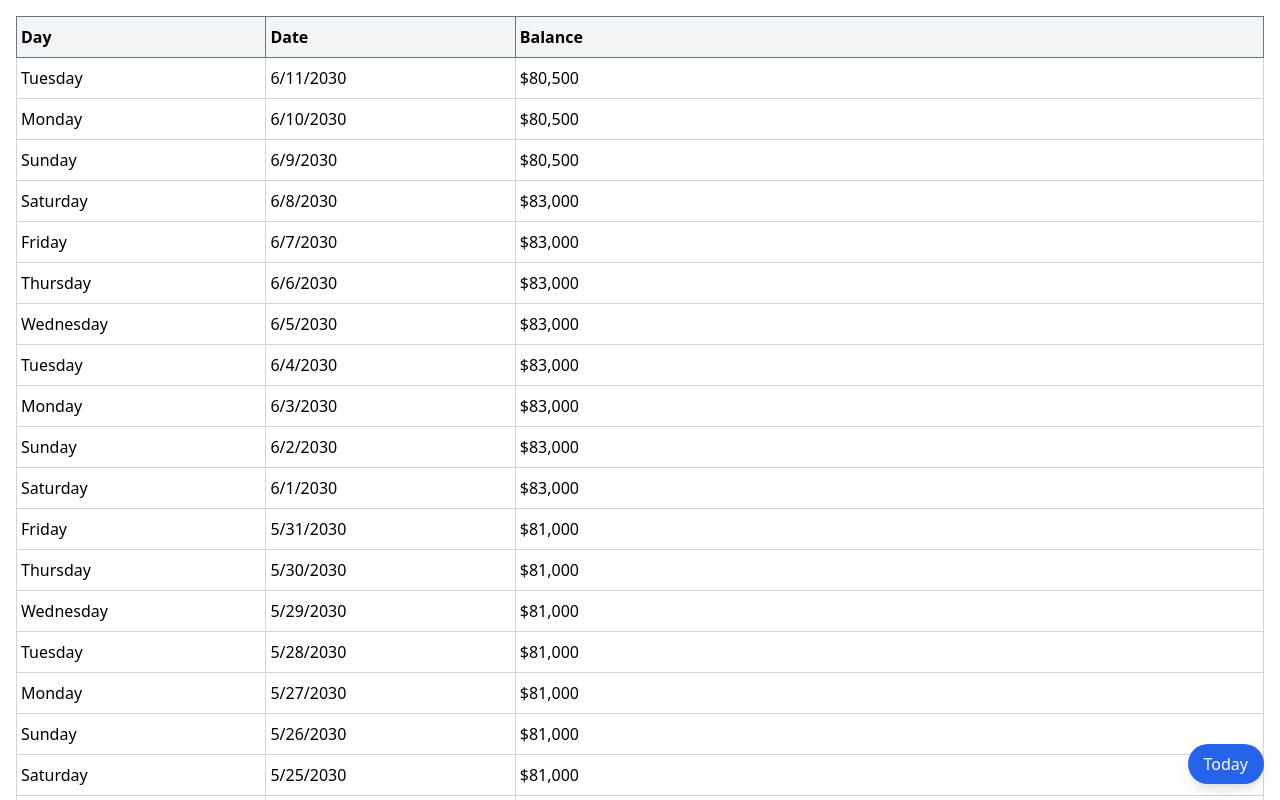
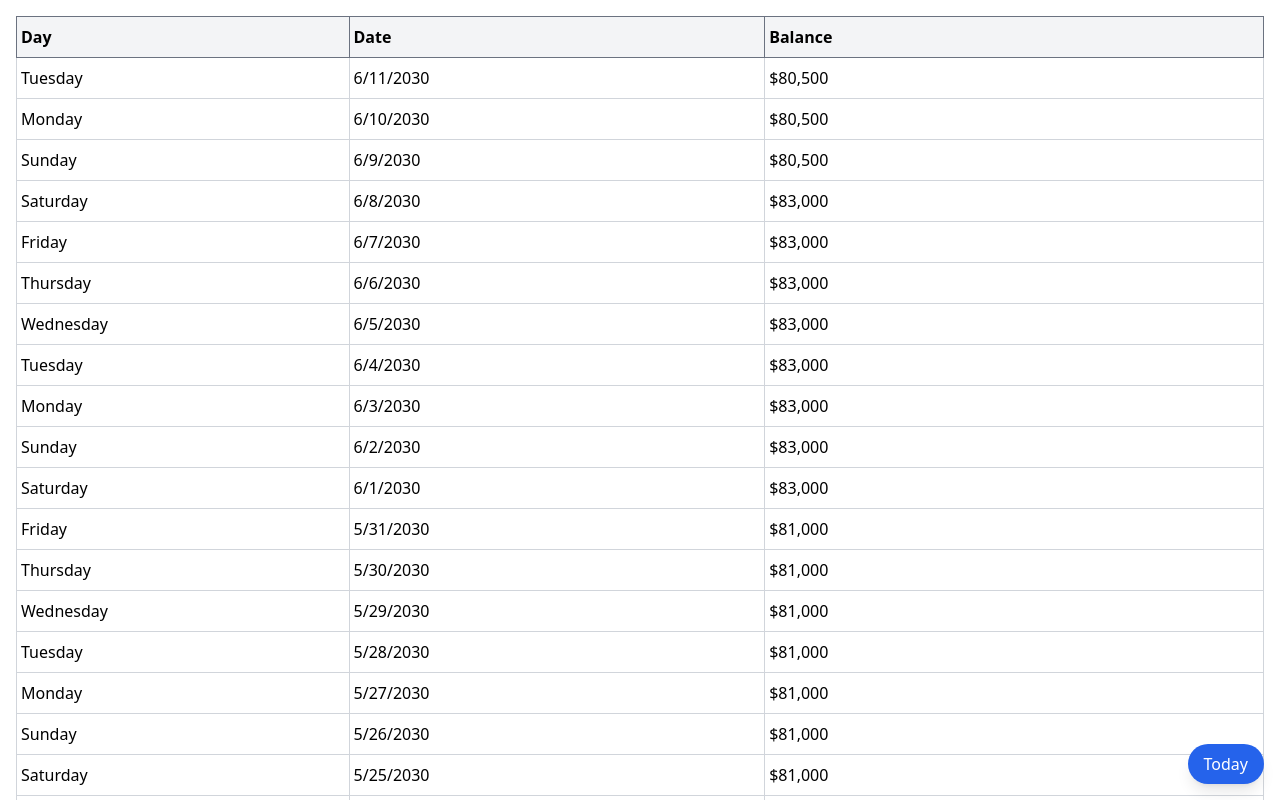
Before and after one commit to LiveBudget/LiveBudgetTest, a React (Vite) app: page / in a window 1280 px wide. Shown: the top 800 px of the page. Built offline with nearby package versions, Linux system fonts and the light colour scheme.

Commit message:
Update Timeline.jsx

```diff
--- a/src/Timeline.jsx
+++ b/src/Timeline.jsx
@@ -133,9 +133,9 @@ export default function Timeline() {
         <table className="table-fixed w-full border-collapse border border-gray-500">
           <thead className="sticky top-0 bg-white z-10">
             <tr className="bg-gray-100">
-              <th className="w-[5%] border border-gray-500 px-1 py-2 text-left">Day</th>
-              <th className="w-[5%] border border-gray-500 px-1 py-2 text-left">Date</th>
-              <th className="w-[15%] border border-gray-500 px-1 py-2 text-left">Balance</th>
+              <th className="w-[80px] truncate border border-gray-500 px-1 py-2 text-left">Day</th>
+              <th className="w-[100px] truncate border border-gray-500 px-1 py-2 text-left">Date</th>
+              <th className="w-[120px] truncate border border-gray-500 px-1 py-2 text-left">Balance</th>
             </tr>
           </thead>
           <tbody>
@@ -145,13 +145,13 @@ export default function Timeline() {
                 ref={entry.date.toDateString() === todayStr ? todayRef : null}
                 className={`border-b border-gray-300 ${entry.date.toDateString() === todayStr ? 'bg-blue-100' : ''}`}
               >
-                <td className="border border-gray-300 px-1 py-2">
+                <td className="w-[80px] truncate border border-gray-300 px-1 py-2">
                   {entry.date.toLocaleDateString('en-US', { weekday: 'long' })}
                 </td>
-                <td className="border border-gray-300 px-1 py-2">
+                <td className="w-[100px] truncate border border-gray-300 px-1 py-2">
                   {entry.date.toLocaleDateString('en-US')}
                 </td>
-                <td className="border border-gray-300 px-1 py-2">
+                <td className="w-[120px] truncate border border-gray-300 px-1 py-2">
                   ${entry.endingBalance.toLocaleString()}
                 </td>
               </tr>
```
